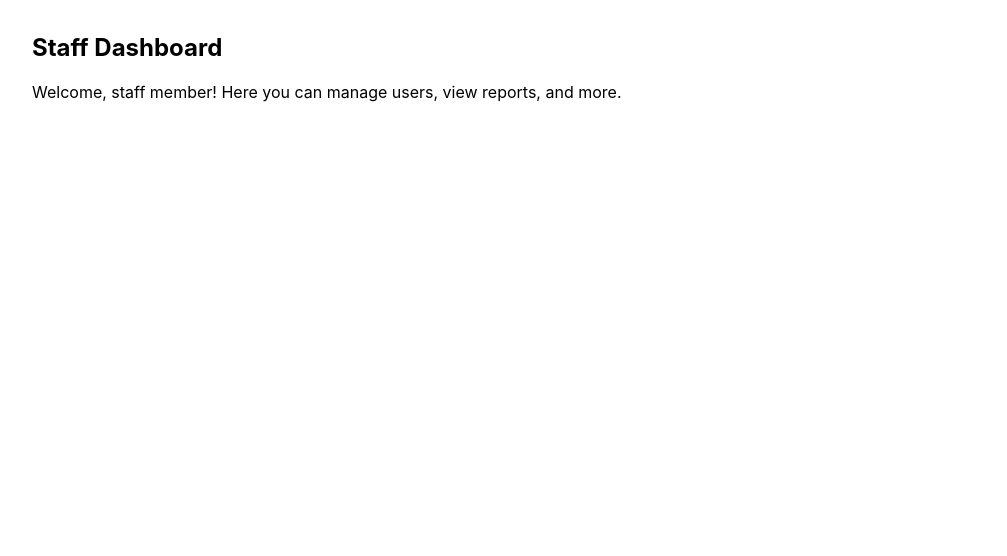
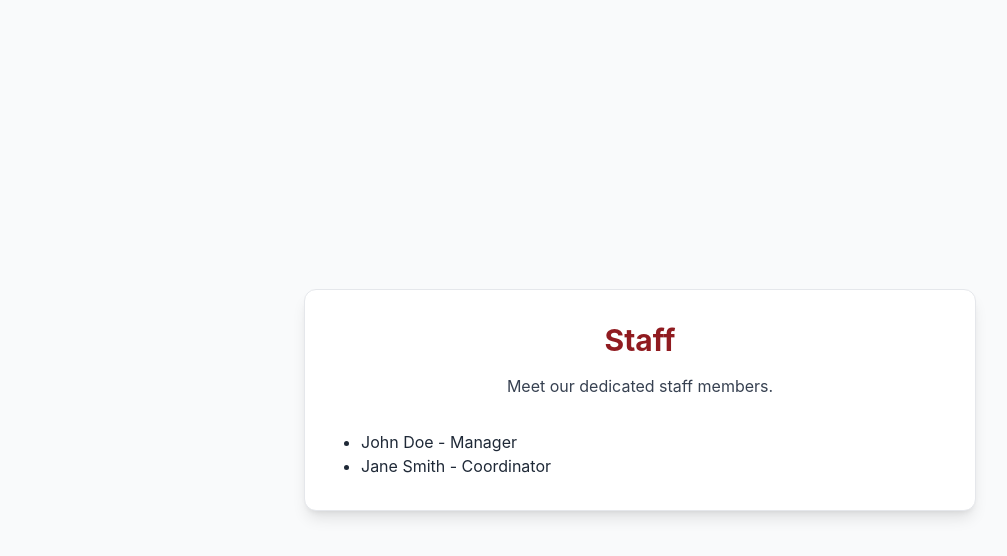
Before and after one commit to iti-portal/iti-portal-front, a React (Create React App) app: page /staff/dashboard in a window 1280 px wide. Shown: the top 556 px of the page, without its empty margins (0-1007 px from the left). Built offline with nearby package versions, Linux system fonts and the light colour scheme.

Commit message:
login&register

```diff
--- /dev/null
+++ b/src/features/services/Services.js
@@ -0,0 +1,23 @@
+import React from 'react';
+
+const Services = () => {
+  return (
+    <div className="min-h-screen flex flex-col items-center justify-center bg-gray-50">
+      <div className="bg-white rounded-xl shadow-lg p-8 border border-gray-200 w-full max-w-2xl">
+        <h1 className="text-3xl font-bold text-[#901b20] mb-4 text-center">Services</h1>
+        <p className="text-gray-700 text-center mb-8">
+          Here you can find all the services offered by ITI Portal.
+        </p>
+        {/* Add your services content/components here */}
+        <ul className="list-disc pl-6 text-gray-800">
+          <li>Consulting</li>
+          <li>Workshops</li>
+          <li>Support</li>
+          {/* Add more services as needed */}
+        </ul>
+      </div>
+    </div>
+  );
+};
+
+export default Services;
--- a/src/features/staff/dashboard/StaffDashboard.jsx
+++ b/src/features/staff/dashboard/StaffDashboard.jsx
@@ -1,13 +1,22 @@
 import React from 'react';
 
-const StaffDashboard = () => {
+const Staff = () => {
   return (
-    <div className="p-8">
-      <h1 className="text-2xl font-bold mb-4">Staff Dashboard</h1>
-      {/* Add dashboard widgets, tables, charts, etc. here */}
-      <p>Welcome, staff member! Here you can manage users, view reports, and more.</p>
+    <div className="min-h-screen flex flex-col items-center justify-center bg-gray-50">
+      <div className="bg-white rounded-xl shadow-lg p-8 border border-gray-200 w-full max-w-2xl">
+        <h1 className="text-3xl font-bold text-[#901b20] mb-4 text-center">Staff</h1>
+        <p className="text-gray-700 text-center mb-8">
+          Meet our dedicated staff members.
+        </p>
+        {/* Add your staff content/components here */}
+        <ul className="list-disc pl-6 text-gray-800">
+          <li>John Doe - Manager</li>
+          <li>Jane Smith - Coordinator</li>
+          {/* Add more staff as needed */}
+        </ul>
+      </div>
     </div>
   );
 };
 
-export default StaffDashboard;
+export default Staff;
--- a/src/routes/AppRoutes.jsx
+++ b/src/routes/AppRoutes.jsx
@@ -11,6 +11,7 @@ import ResetPassword from '../features/auth/ResetPassword';
 import NotFound from '../pages/NotFound';
 import StaffDashboard from '../features/staff/dashboard/StaffDashboard';
 import AdminDashboard from '../features/admin/AdminDashboard'; // Assuming you have an admin dashboard component
+import Services from '../features/services/Services'; // Assuming you have a services component
 
 const AppRoutes = () => (
   <Routes>
@@ -22,6 +23,7 @@ const AppRoutes = () => (
     <Route path="/reset-password" element={<ResetPassword />} />
     <Route path="/staff/dashboard" element={<StaffDashboard />} />
     <Route path='/admin/dashboard' element={<AdminDashboard />} />
+    <Route path='/services' element={<Services/>} />
     {/* Add more routes here */}
     <Route path="*" element={<NotFound />} />
   </Routes>
```
